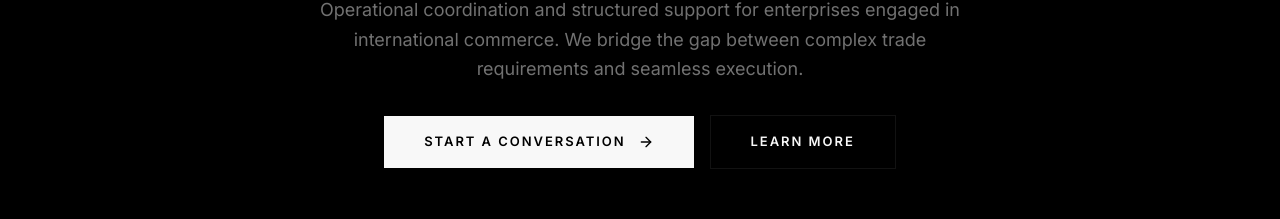
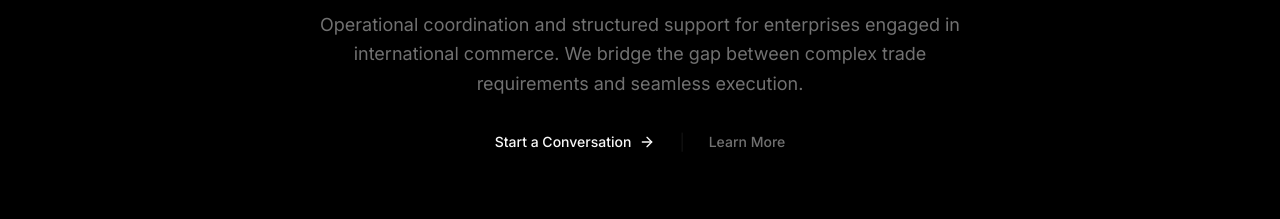
Before and after one commit to core-relay-err0r/sait-sofico2, a Next.js app: page / in a window 1280 px wide. Shown: the part 342-561 px from the top of the page. Built offline with nearby package versions, Linux system fonts and the light colour scheme; no server answers; a web font is replaced by a local one.

Commit message:
feat: update hero buttons to text-link style
Enhance design with minimal text links for a premium look.

```diff
--- a/components/sections/hero-section.tsx
+++ b/components/sections/hero-section.tsx
@@ -69,17 +69,18 @@ export function HeroSection() {
           </p>
 
           {/* CTA Buttons */}
-          <div className="hero-cta mt-8 flex flex-col sm:flex-row items-center justify-center gap-4">
+          <div className="hero-cta mt-8 flex items-center justify-center gap-6">
             <Link
               href="/contact"
-              className="inline-flex items-center justify-center gap-3 px-10 py-4 text-[13px] font-semibold uppercase tracking-[0.15em] bg-foreground text-background transition-all duration-300 hover:bg-accent hover:text-accent-foreground"
+              className="inline-flex items-center gap-2 text-sm font-medium text-foreground transition-colors duration-200 hover:text-accent"
             >
               Start a Conversation
               <ArrowRight className="h-4 w-4" />
             </Link>
+            <span className="text-border">|</span>
             <Link
               href="/about"
-              className="inline-flex items-center justify-center px-10 py-4 text-[13px] font-semibold uppercase tracking-[0.15em] border border-border text-foreground transition-all duration-300 hover:border-foreground hover:bg-foreground/5"
+              className="text-sm font-medium text-muted-foreground transition-colors duration-200 hover:text-foreground"
             >
               Learn More
             </Link>
```
